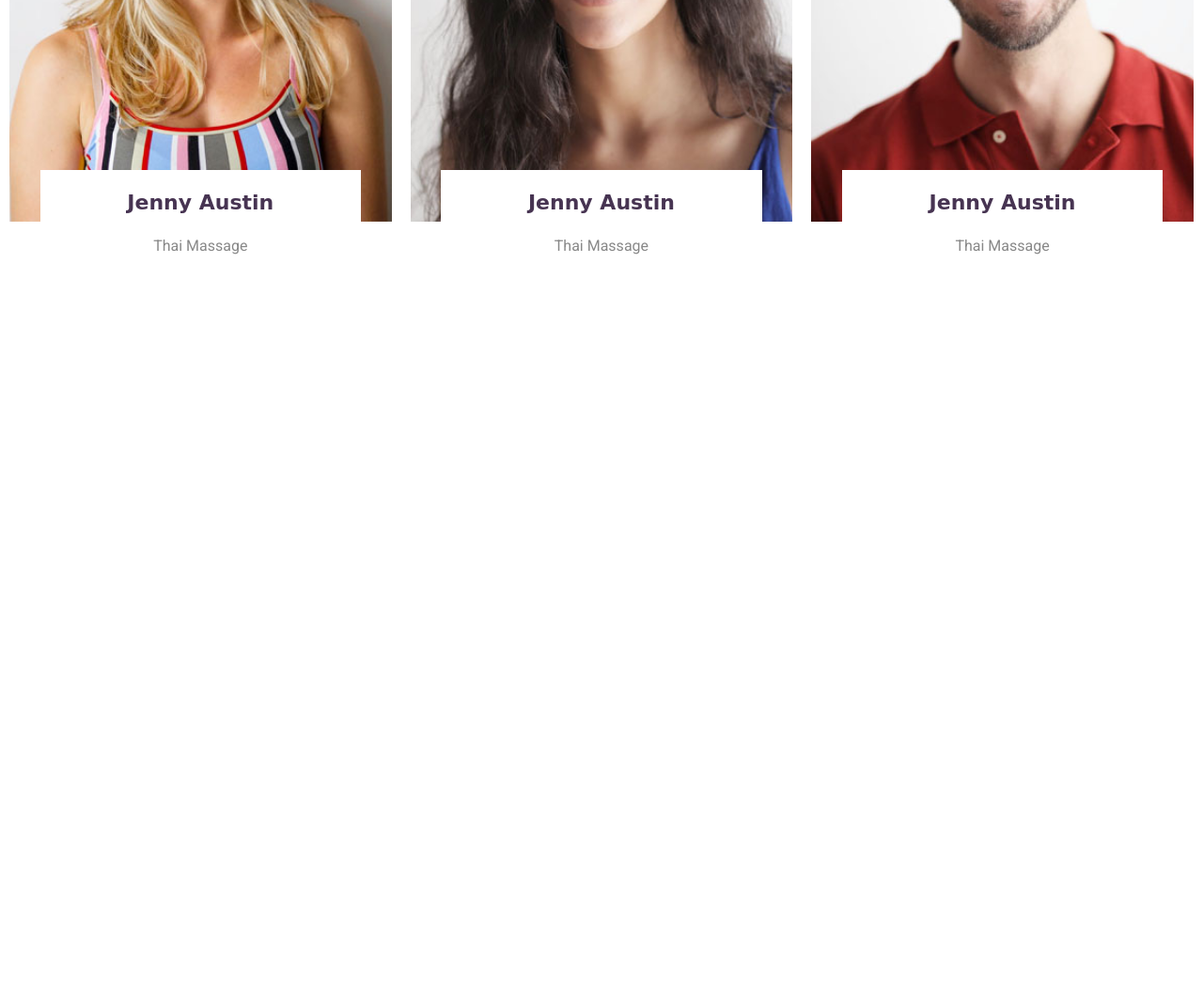
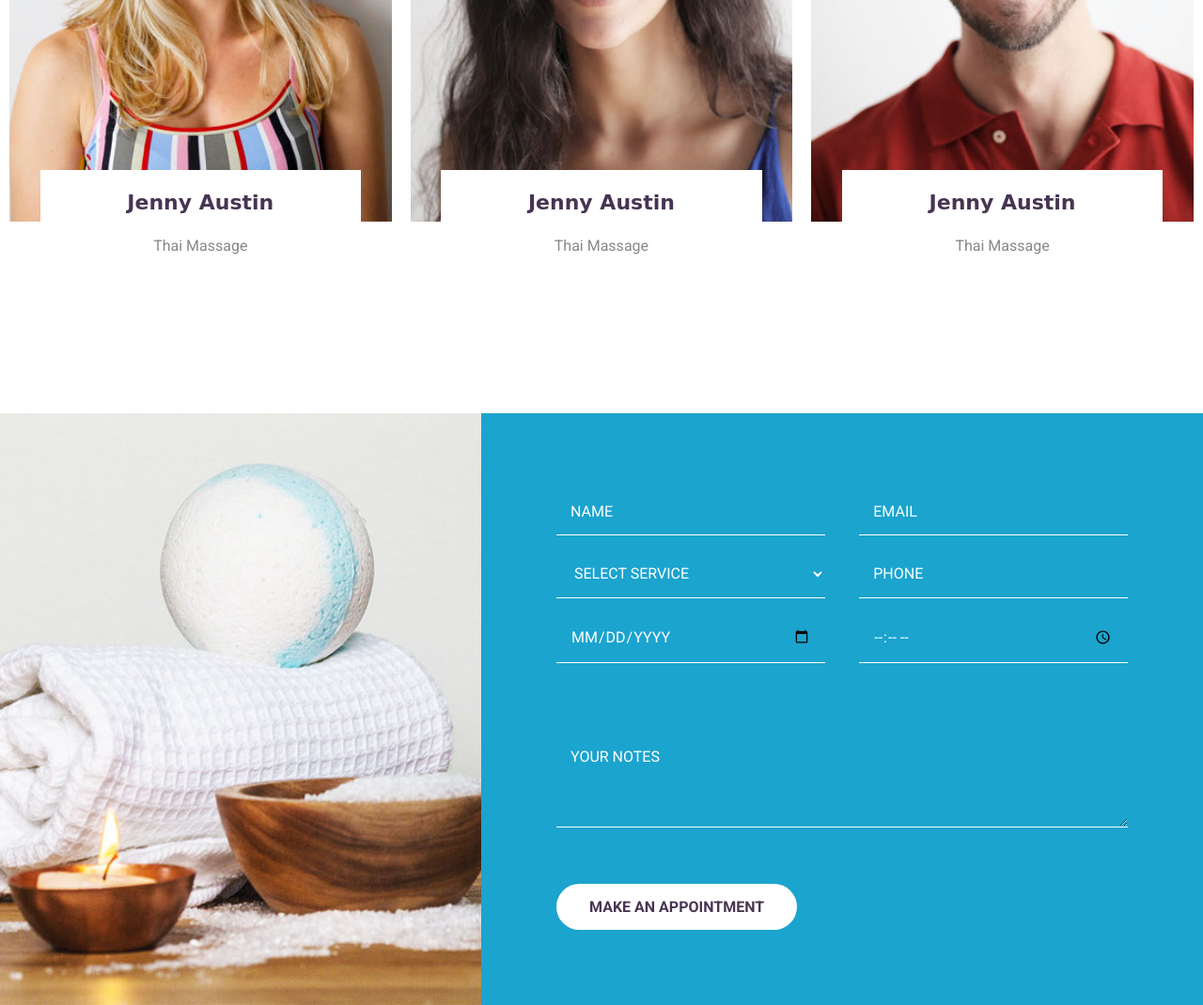
Before and after one commit to tetmyslynska/project-spa, a plain HTML site: page index.html in a window 1280 px wide. Shown: the part 3245-4315 px from the top of the page at 94% size. Before the commit the page ends 3545 px from the top, so only its background shows below. Drawn offline with Linux system fonts and the light colour scheme; a web font is replaced by a local one.

Commit message:
form section

```diff
--- a/index.html
+++ b/index.html
@@ -185,6 +185,29 @@
     </div>
 </section>
 
+<section id="appointment" class="appointment">
+    <div class="desktop-background" style="background-image: url(img/contact-bg.jpg);"></div>
+
+    <form id="appointment-form">
+        <input type="text" name="name" placeholder="Name" id="appointment-name" class="form-field">
+        <input type="email" name="email" placeholder="Email" id="appointment-email" class="form-field">
+        <select name="service" id="appointment-service" class="form-field">
+            <option value="">Select Service</option>
+            <option value="normal">Normal Service</option>
+            <option value="vip">VIP Service</option>
+        </select>
+
+        <input type="tel" name="phone" placeholder="Phone" id="appointment-phone" class="form-field">
+        <input type="date" name="date" id="appointment-date" class="form-field">
+        <input type="time" name="time" id="appointment-time" class="form-field">
+
+        <textarea name="message" id="appointment-message" placeholder="Your notes" class="form-field"></textarea>
+
+        <button type="submit" class="btn-form">Make an Appointment</button>
+        <p class="appointment-message"></p>
+    </form>
+</section>
+
     <script src="js/main.js"></script>
 </body>
 </html>
--- a/scss/base/_global.scss
+++ b/scss/base/_global.scss
@@ -20,6 +20,7 @@ h3 {
     font-size: 22px;
 }
 
+button,
 a {
        transition: all .3s;
     }
--- a/scss/components/_buttons.scss
+++ b/scss/components/_buttons.scss
@@ -25,3 +25,15 @@
         background-color: $primary-color;
     }
 }
+
+.btn-form {
+    @extend %btn;
+     background-color: #fff;
+     color: $secondary-color;
+     font-weight: 700;
+
+     &:hover {
+        background-color: $button-color;
+        color: #fff;
+     }
+}
--- /dev/null
+++ b/scss/components/_inputs.scss
@@ -0,0 +1,34 @@
+input,
+textarea,
+select {
+    width: 100%;
+    border: 0;
+    border-bottom: 1px solid #fff;
+    background-color: $primary-color;
+    display: inline-block;
+    padding: 15px;
+    margin-bottom: 15px;
+    color: #fff;
+    text-transform: uppercase;
+
+    &::-webkit-input-placeholder {
+        color: #fff;
+    }
+    &::-moz-placeholder {
+        color: #fff;
+    }
+    &:-ms-input-placeholder {
+        color: #fff;
+    }
+    &:-moz-placeholder {
+        color: #fff;
+    }
+
+    &.error {
+        border-bottom: 1px solid #f00;
+    }
+}
+
+textarea {
+    height: 100px;
+}
--- /dev/null
+++ b/scss/layout/_appointment.scss
@@ -0,0 +1,43 @@
+.appointment {
+    padding: 0;
+    @include flexbox;
+
+    .desktop-background {
+        background-size: cover;
+        background-repeat: no-repeat;
+        background-position: center;
+        width: 40%;
+        display: none;
+    }
+
+
+    form {
+        width: 100%;
+        background-color: $primary-color;
+        padding: 80px 40px;
+    }
+
+    @media all and (min-width: $large) {
+        .desktop-background {
+            display: block;
+        }
+
+        form{
+            width: 60%;
+            padding: 80px;
+            @include flexbox;
+            justify-content: space-between;
+
+            input,
+            select {
+                width: 47%;
+            }
+
+            textarea {
+                margin: 60px 0;
+            }
+
+
+        }
+    }
+}
--- /dev/null
+++ b/scss/layout/_team.scss
@@ -0,0 +1,3 @@
+.team {
+    padding-bottom: 200px;
+}
--- a/scss/style.scss
+++ b/scss/style.scss
@@ -11,6 +11,9 @@
 @import 'layout/header';
 @import 'layout/about';
 @import 'layout/services';
+@import 'layout/team';
+@import 'layout/appointment';
 
 @import 'components/buttons';
 @import 'components/infoboxes';
+@import 'components/inputs';
```
Also changed, not shown: css/style.css, 1 other file.
